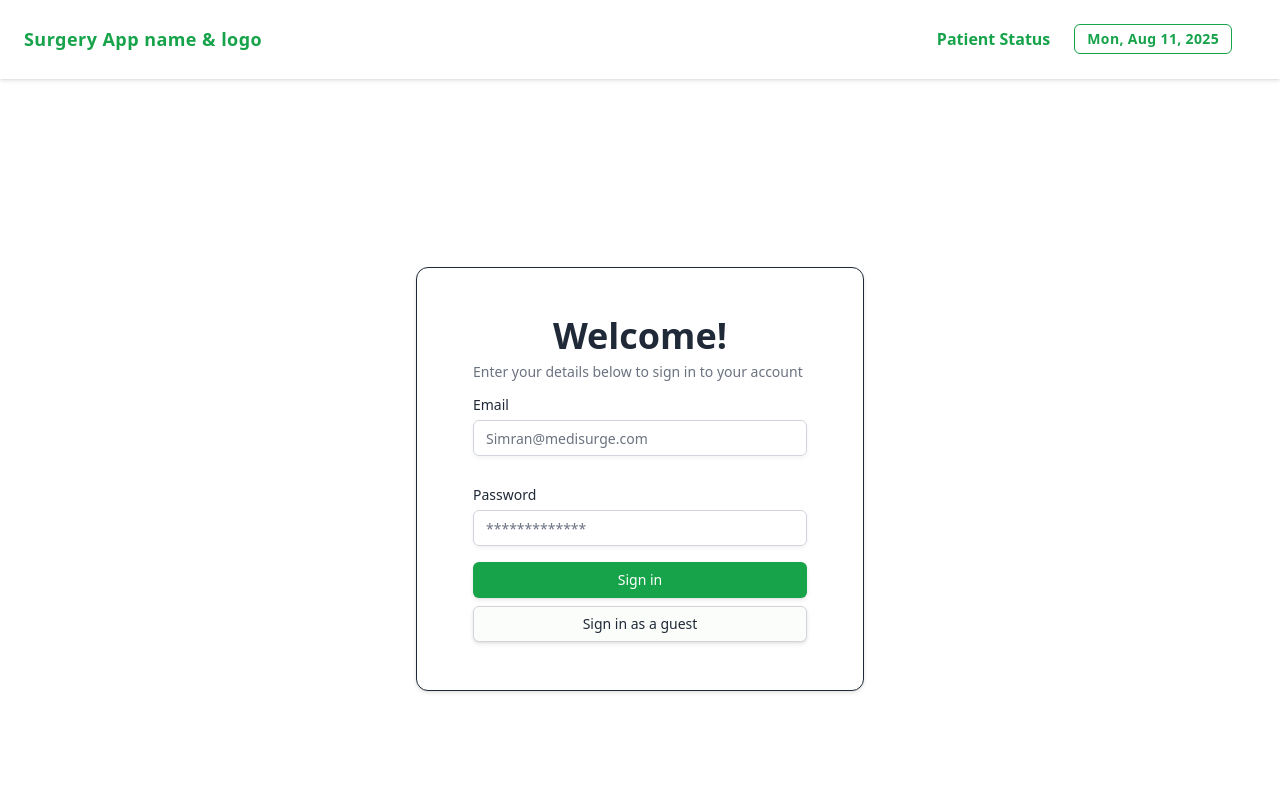
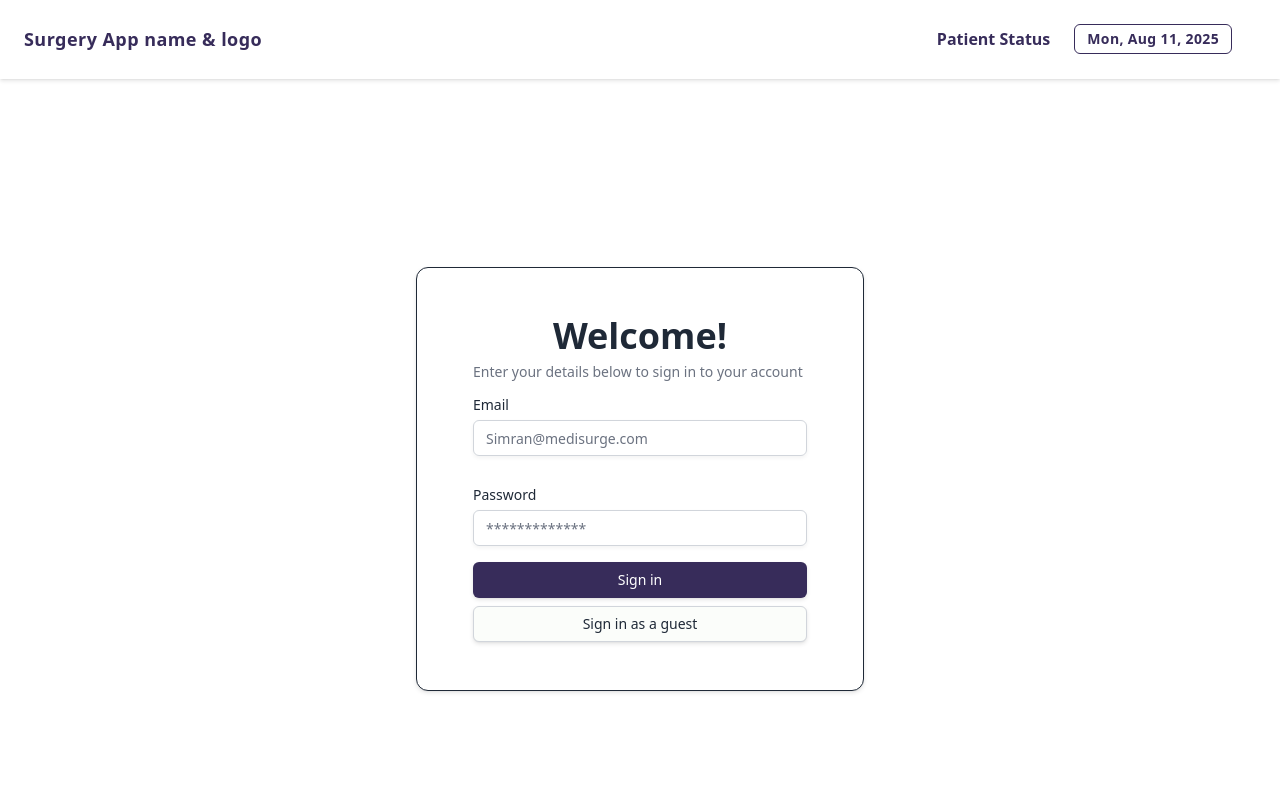
Before and after one commit to rachel-labri-tipton/mediphase-surgery-status-app, a React (Vite) app in the folder v56-team22-surgery-status-board/: page /sign-in in a window 1280 px wide. Shown: the top 800 px of the page. Built offline with nearby package versions, Linux system fonts and the light colour scheme.

Commit message:
adds Jura font to project css adds 372C5A as primary color hex

```diff
--- a/v56-team22-surgery-status-board/src/index.css
+++ b/v56-team22-surgery-status-board/src/index.css
@@ -1,13 +1,14 @@
 @import "tailwindcss";
 
 :root {
+  --font-jura: 'Jura', sans-serif;
   --background: #fbfdfa;
   --foreground: #1f2937;
   --card: #ffffff;
   --card-foreground: #1f2937;
   --popover: #ffffff;
   --popover-foreground: #1f2937;
-  --primary: #16a34a;
+  --primary: #372C5A;
   --primary-foreground: #ffffff;
   --secondary: #ecfccb;
   --secondary-foreground: #4d7c0f;
```
